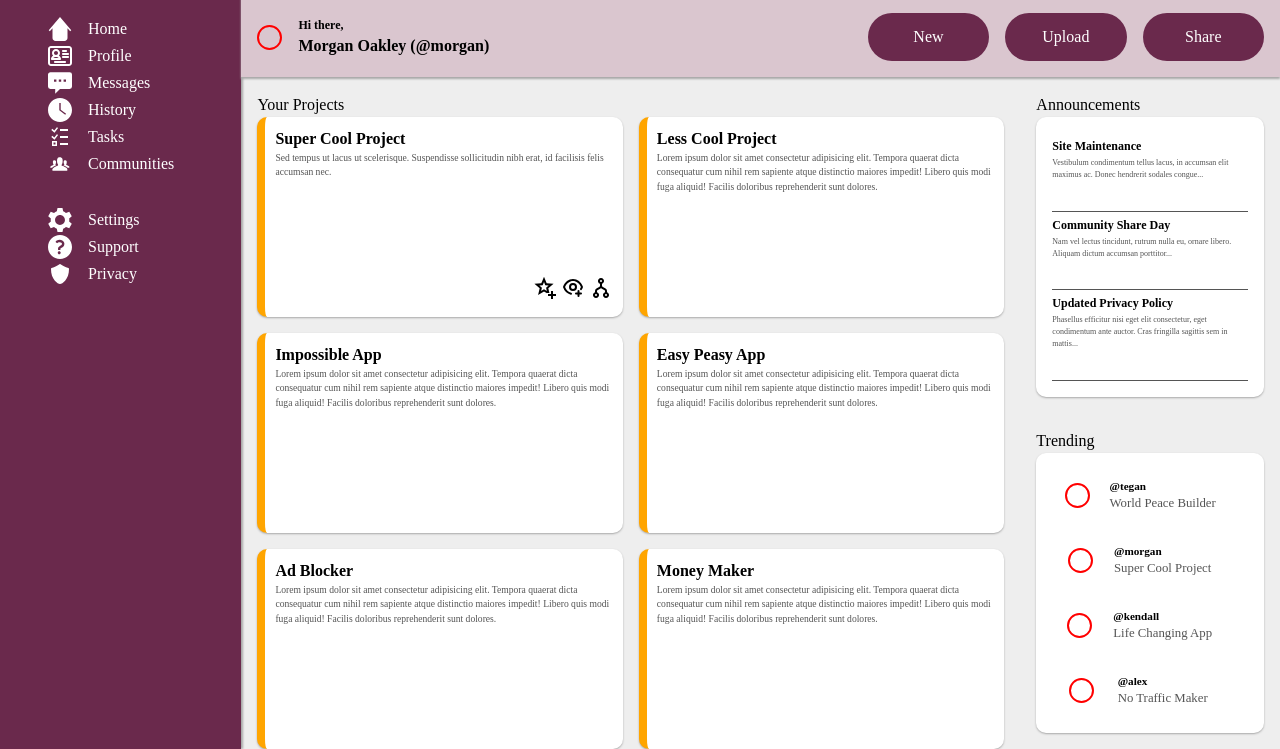
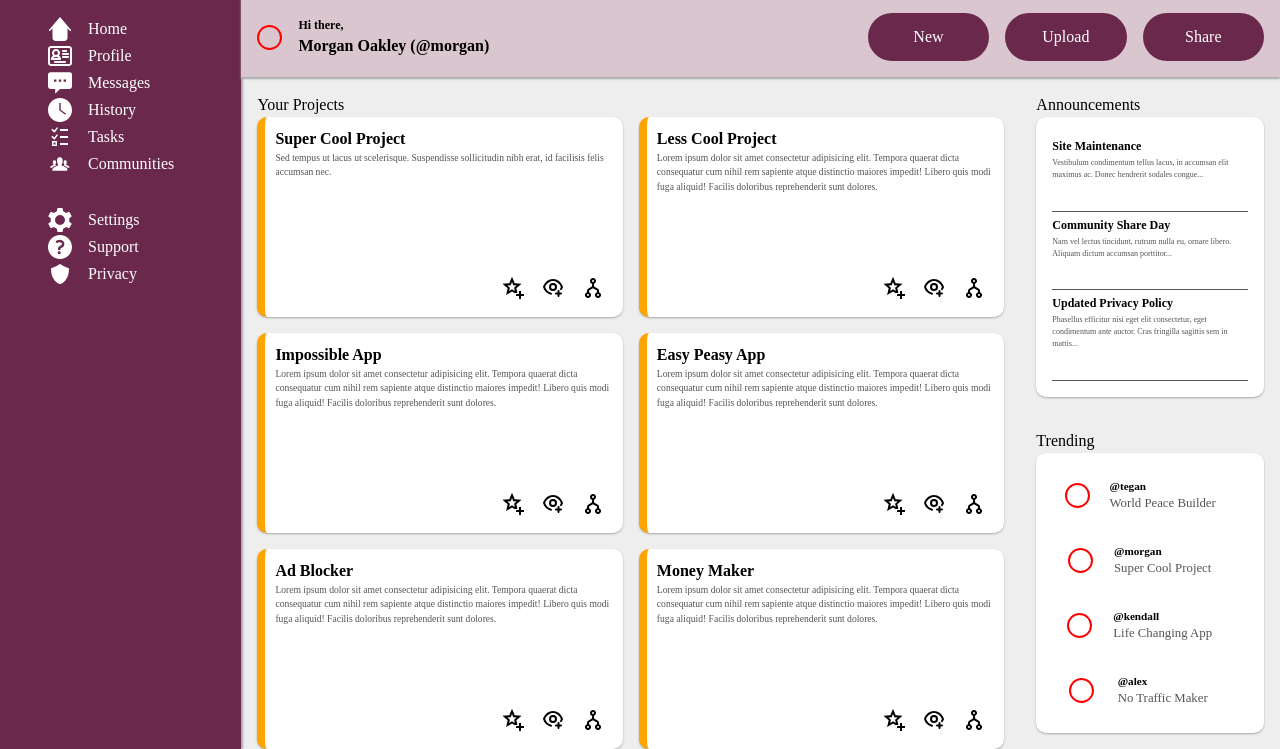
Before and after one commit to The-Slick-Nick/odin-admin-dashboard, a plain HTML site: page index.html in a window 1280 px wide. Shown: the part 51-800 px from the top of the page. Drawn offline with Linux system fonts and the light colour scheme.

Commit message:
Add project card icons

```diff
--- a/index.html
+++ b/index.html
@@ -103,12 +103,12 @@
                             Suspendisse sollicitudin nibh erat, id facilisis
                             felis accumsan nec.
                         </p>
-                        <!-- TODO Have this set of things populate via javascrip? -->
-                        <div class="project-actions">
-                                <img class="icon star" src="./assets/star-icon.svg" alt="Star icon">
-                                <img class="icon eye" src="./assets/eye-plus.svg" alt="eye icon">
-                                <img class="icon merge" src="./assets/merge-icon.svg" alt="merge icon">
-                        </div>
+
+                        <!-- <div class="project-actions">
+                            <img class="icon star" src="./assets/star-icon.svg" alt="Star icon">
+                            <img class="icon eye" src="./assets/eye-plus.svg" alt="eye icon">
+                            <img class="icon merge" src="./assets/merge-icon.svg" alt="merge icon">
+                        </div> -->
 
                     </div>
                     <div class="card project-card">
@@ -173,6 +173,7 @@
                     </div>
                 </div>
             </div>
+            <script src="./populate-project-cards.js"></script>
 
             <div class="content-section section-announcements">
                 Announcements
--- /dev/null
+++ b/populate-project-cards.js
@@ -0,0 +1,40 @@
+/* populate-project-cards.js
+ *
+ * This script populates icon/button elements for each content card
+ * already present in the dom
+ */
+
+
+const project_cards = document.querySelectorAll(".project-card");
+
+
+project_cards.forEach(
+    (card) => {
+
+        const star_icon = document.createElement("img");
+        const eye_icon = document.createElement("img");
+        const merge_icon = document.createElement("img");
+
+        star_icon.classList.add("star");
+        star_icon.setAttribute("alt", "star icon");
+        star_icon.setAttribute("src", "./assets/star-icon.svg");
+
+        eye_icon.classList.add("eye");
+        eye_icon.setAttribute("alt", "eye icon");
+        eye_icon.setAttribute("src", "./assets/eye-plus.svg");
+
+        merge_icon.classList.add("merge");
+        merge_icon.setAttribute("alt", "merge icon");
+        merge_icon.setAttribute("src", "./assets/merge-icon.svg");
+
+        let action_wrapper = document.createElement("div");
+        action_wrapper.classList.add("project-actions");
+
+        [star_icon, eye_icon, merge_icon].forEach((icon) => {
+            icon.classList.add("icon");
+            action_wrapper.appendChild(icon);
+        });
+
+        card.appendChild(action_wrapper);
+    }
+);
--- a/style.css
+++ b/style.css
@@ -347,6 +347,11 @@ input[type="search"].searchbar {
     place-self: end end;
 }
 
+.project-actions img {
+    margin-left: 0.5rem;
+    margin-right: 0.5rem;
+}
+
 /*** Announcements ***/
 
 .section-announcements {
```
